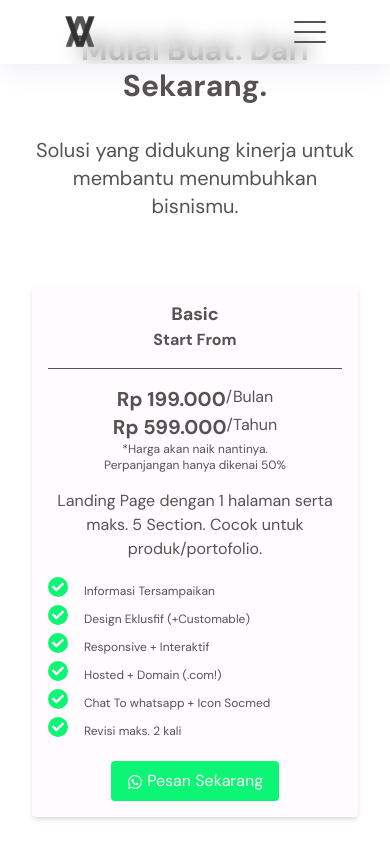
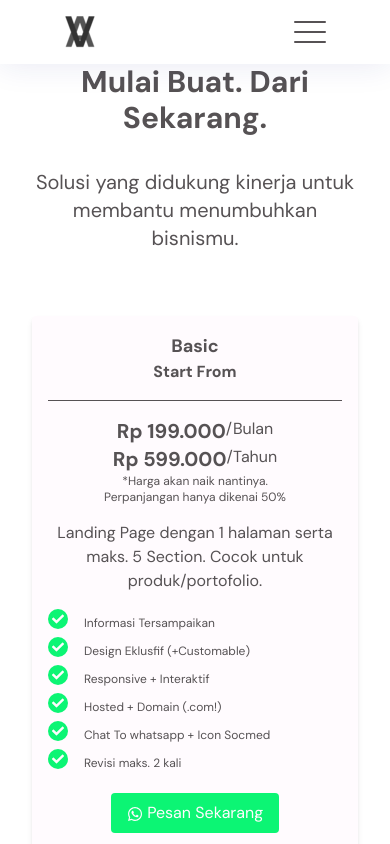
Before and after one commit to VArtzy/VArtz, a Next.js app: page /pricing in a window 390 px wide. Shown: the top 844 px of the page. Built offline with nearby package versions, Linux system fonts and the light colour scheme.

Commit message:
fix pricing margin top and padding daftar isi responsive

```diff
--- a/app/pricing/page.tsx
+++ b/app/pricing/page.tsx
@@ -11,7 +11,7 @@ const Pricing = () => {
                     gap: "2em",
                     color: "white",
                 }}
-                className="max-w-6xl mx-auto px-8"
+                className="max-w-6xl py-8 mx-auto px-8"
                 id="pricing"
             >
                 <h2 className="text-3xl text-center lg:text-4xl font-bold mt-8 text-grayweb">
--- a/components/TableOfContents.jsx
+++ b/components/TableOfContents.jsx
@@ -153,7 +153,7 @@ const TableOfContents = () => {
     useIntersectionObserver(setActiveId)
 
     return (
-        <nav className="nav-table px-8 md:px-0" aria-label="Table of contents">
+        <nav className="nav-table px-10 md:px-0" aria-label="Table of contents">
             <h4 className="text-lg font-bold mt-8 mb-4">
                 Daftar Isi -{" "}
                 <button onClick={() => setIsActive(!isActive)}>
```
